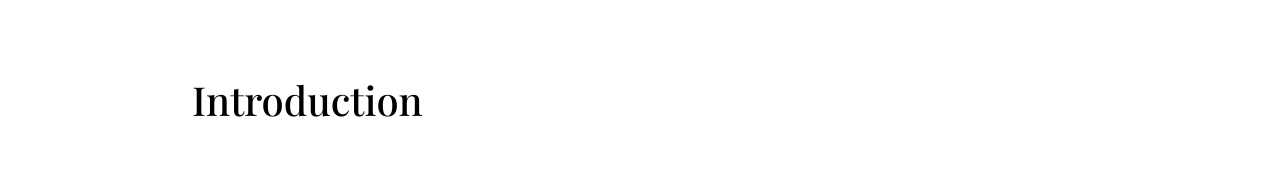
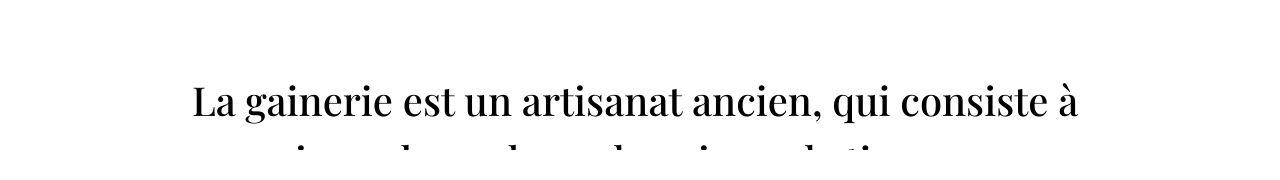
Before and after one commit to maleuh1234/vaudaux, a Vue app in the folder vaudaux-site/: page /#/presentation in a window 1280 px wide. Shown: the part 650-830 px from the top of the page. Built offline with nearby package versions, Linux system fonts and the light colour scheme.

Commit message:
intro OK

```diff
--- a/vaudaux-site/src/views/PresentationView.vue
+++ b/vaudaux-site/src/views/PresentationView.vue
@@ -70,7 +70,7 @@ export default {
       textes: {
         "fr-CH": {
           PresentationTitle: "Présentation",
-          Introduction: "Introduction",
+          Introduction: "La gainerie est un artisanat ancien, qui consiste à couvrir quelque chose de cuir ou de tissu pour l’anoblir. Lorsque ce métier est exercé comme un art, il devient l’indispensable compagnon du luxe. C’est le cas de Vaudaux, qui exerce cet art à Genève depuis 1908.",
           SavoirFaireTitle: "Savoir-faire",
           GainerieTitle: "Gainerie",
           GainerieDescription: "Nos artisans gainiers perpétuent l’unique savoir-faire VAUDAUX. Précision, souci du détail, délicatesse des coupes et des assemblages confèrent aux réalisations VAUDAUX une signature unique.",
@@ -91,7 +91,7 @@ export default {
         },
         "en-US": {
           PresentationTitle: "Presentation",
-          Introduction: "Introduction",
+          Introduction: "Leather crafting is an ancient craft, which involves covering something with leather or fabric to ennoble it. When this trade is practiced as an art, it becomes an essential companion of luxury. This is the case with Vaudaux, which has been practicing this art in Geneva since 1908.",
           SavoirFaireTitle: "Know-How",
           GainerieTitle: "Leather Craft",
           GainerieDescription: "Our craftsmen perpetuate the unique VAUDAUX know-how. Precision, attention to detail, delicate cuts, and assemblies give VAUDAUX creations a unique signature.",
```
